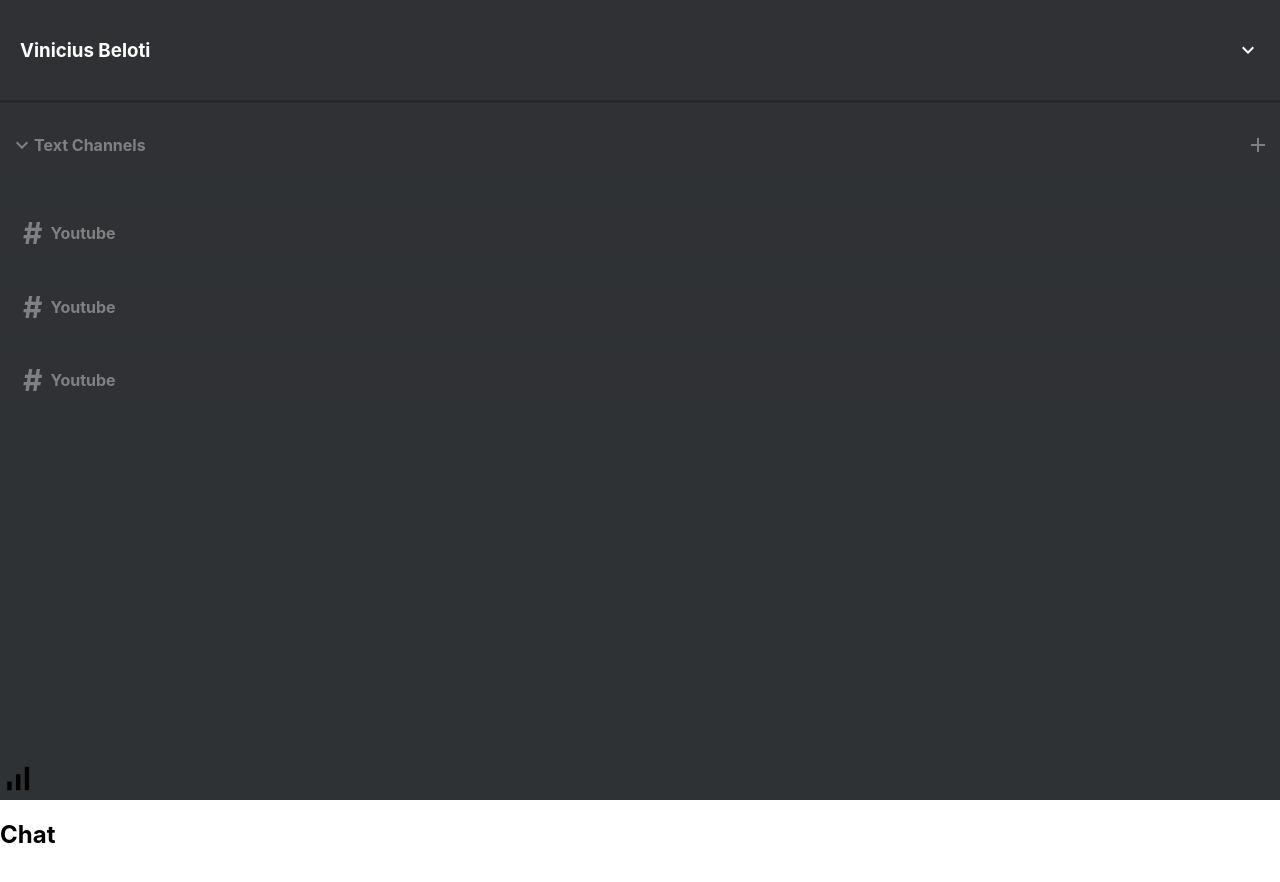
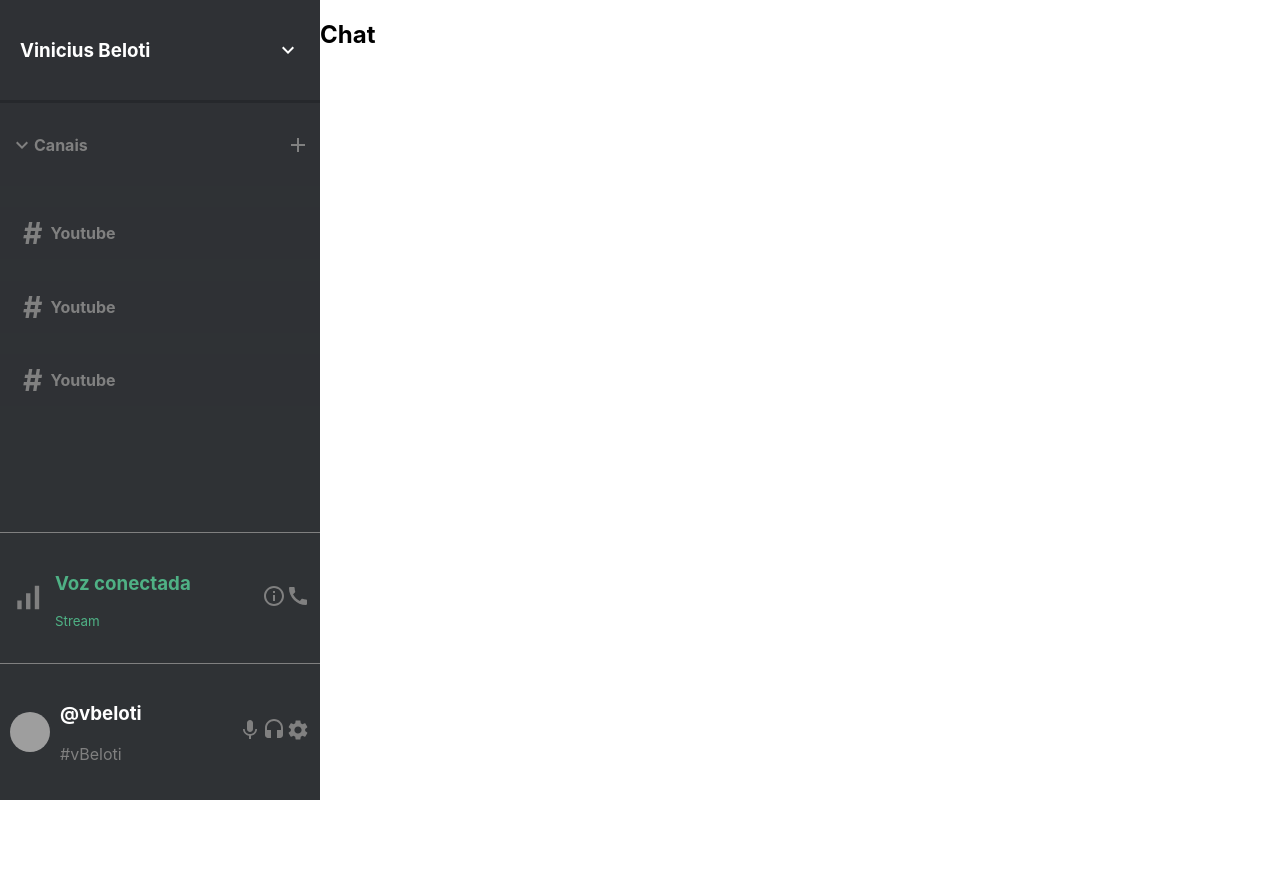
Before and after one commit to delta94/discord-web, a Next.js app: page / in a window 1280 px wide. Shown: the top 882 px of the page. After the commit the page ends 800 px from the top, so only its background shows below. Built offline with nearby package versions, Linux system fonts and the light colour scheme; grey boxes are pictures that could not be loaded.

Commit message:
chore: created ChatHeader

```diff
--- a/src/components/Chat/index.tsx
+++ b/src/components/Chat/index.tsx
@@ -2,12 +2,10 @@ import React from 'react';
 
 import styles from './Chat.module.css';
 
-const Chat = () => {
-  return (
-      <div className={styles.chat}>
-        <h2>Chat</h2>
-      </div>
-  );
-}
+const Chat = () => (
+  <div className={styles.chat}>
+    <h2>Chat</h2>
+  </div>
+);
 
 export default Chat;
--- a/src/components/Sidebar/Sidebar.module.css
+++ b/src/components/Sidebar/Sidebar.module.css
@@ -37,3 +37,43 @@
   display: flex;
   align-items: center;
 }
+
+.sidebar__voice,
+.sidebar__profile {
+  display: flex;
+  justify-content: space-between;
+  align-items: center;
+  color: gray;
+  padding: 10px;
+  border-top: 1px solid gray;
+}
+.sidebar__voiceInfo {
+  flex: 1;
+  padding: 10px;
+}
+.sidebar__voiceInfo {
+  color: #4fb185;
+}
+
+.sidebar__voiceInfo > h3 {
+  color: #4fb185;
+}
+
+.sidebar__voiceInfo > p {
+  font-size: smaller;
+}
+.sidebar__voiceIcons > .MuiSvgIcon-root {
+  padding: 10px;
+}
+
+.sidebar__profileInfo {
+  flex: 1;
+  padding: 10px;
+}
+
+.sidebar__profileInfo > h3 {
+  color: white;
+}
+.sidebar__profileIcons > .MuiSvgIcon-root {
+  padding: 10px;
+}
--- a/src/components/Sidebar/index.tsx
+++ b/src/components/Sidebar/index.tsx
@@ -3,7 +3,13 @@ import ExpandMoreIcon from '@material-ui/icons/ExpandMore';
 
 import AddIcon from '@material-ui/icons/Add';
 import SignalCellularAltIcon from '@material-ui/icons/SignalCellularAlt';
+import InfoOutlinedIcon from '@material-ui/icons/InfoOutlined';
+import CallIcon from '@material-ui/icons/Call';
+import MicIcon from '@material-ui/icons/Mic';
+import HeadsetIcon from '@material-ui/icons/Headset';
+import SettingsIcon from '@material-ui/icons/Settings';
 
+import { Avatar } from '@material-ui/core';
 import styles from './Sidebar.module.css';
 import SidebarChannel from '../SidebarChannel';
 
@@ -18,7 +24,7 @@ const Sidebar = () => (
       <div className={styles.sidebar__channelsHeader}>
         <div className={styles.sidebar__header}>
           <ExpandMoreIcon />
-          <h4>Text Channels</h4>
+          <h4>Canais</h4>
         </div>
 
         <AddIcon className={styles.sidebar__addChannel} />
@@ -35,6 +41,30 @@ const Sidebar = () => (
         className={styles.sidebar__voiceIcon}
         fontSize="large"
       />
+
+      <div className={styles.sidebar__voiceInfo}>
+        <h3>Voz conectada</h3>
+        <p>Stream</p>
+      </div>
+
+      <div className={styles.sidebar__voiceIcons}>
+        <InfoOutlinedIcon />
+        <CallIcon />
+      </div>
+    </div>
+
+    <div className={styles.sidebar__profile}>
+      <Avatar src="https://i.imgur.com/I80W1Q0.png" />
+      <div className={styles.sidebar__profileInfo}>
+        <h3>@vbeloti</h3>
+        <p>#vBeloti</p>
+      </div>
+
+      <div className={styles.sidebar__profileIcons}>
+        <MicIcon />
+        <HeadsetIcon />
+        <SettingsIcon />
+      </div>
     </div>
   </div>
 );
--- a/src/styles/globals.css
+++ b/src/styles/globals.css
@@ -2,6 +2,7 @@ html,
 body {
   padding: 0;
   margin: 0;
+  box-sizing: border-box;
   font-family: -apple-system, BlinkMacSystemFont, Segoe UI, Roboto, Oxygen,
     Ubuntu, Cantarell, Fira Sans, Droid Sans, Helvetica Neue, sans-serif;
 }
@@ -14,3 +15,7 @@ a {
 * {
   box-sizing: border-box;
 }
+
+.home {
+  display: flex;
+}
```
Also changed, not shown: src/components/ChatHeader/index.tsx (added, +11 -0 lines), src/pages/index.tsx (+4 -4 lines), .eslintrc.json, src/components/ChatHeader/ChatHeader.module.css (added), 1 other file (tests, documents, lock files or other folders). Lines whose indentation alone changed are shown as unchanged.
